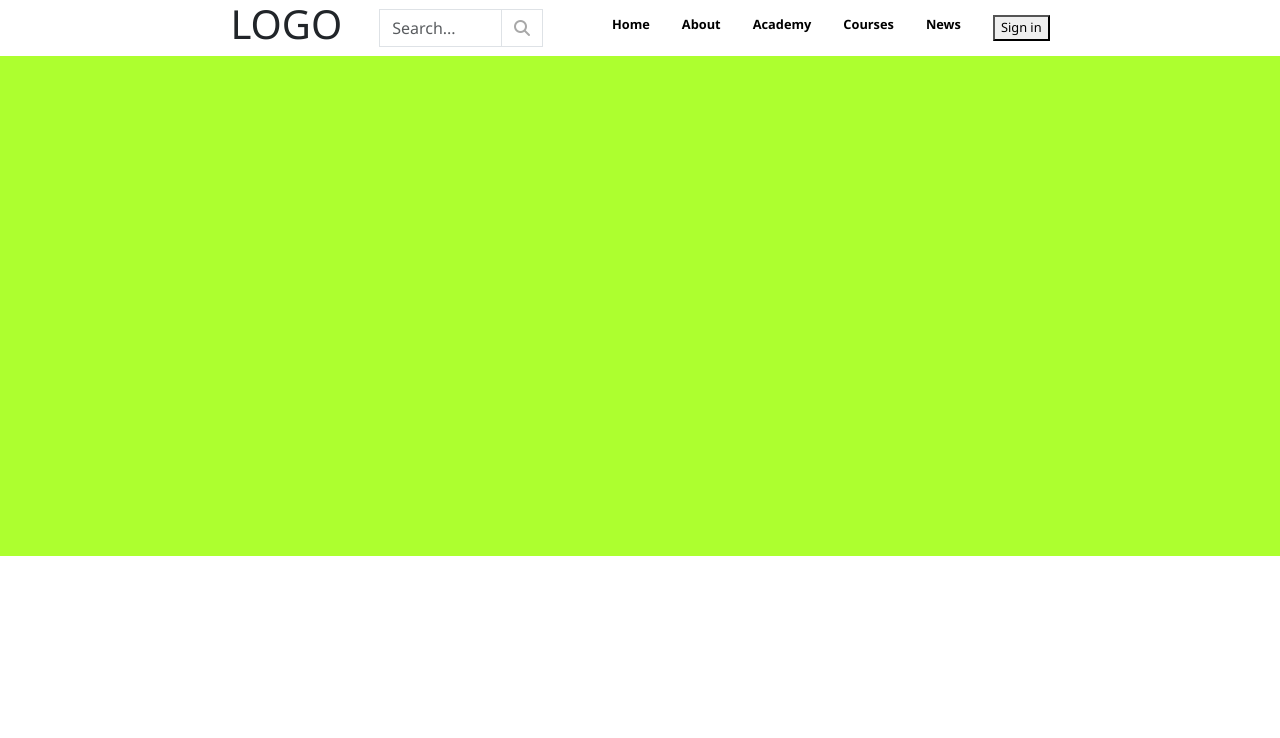
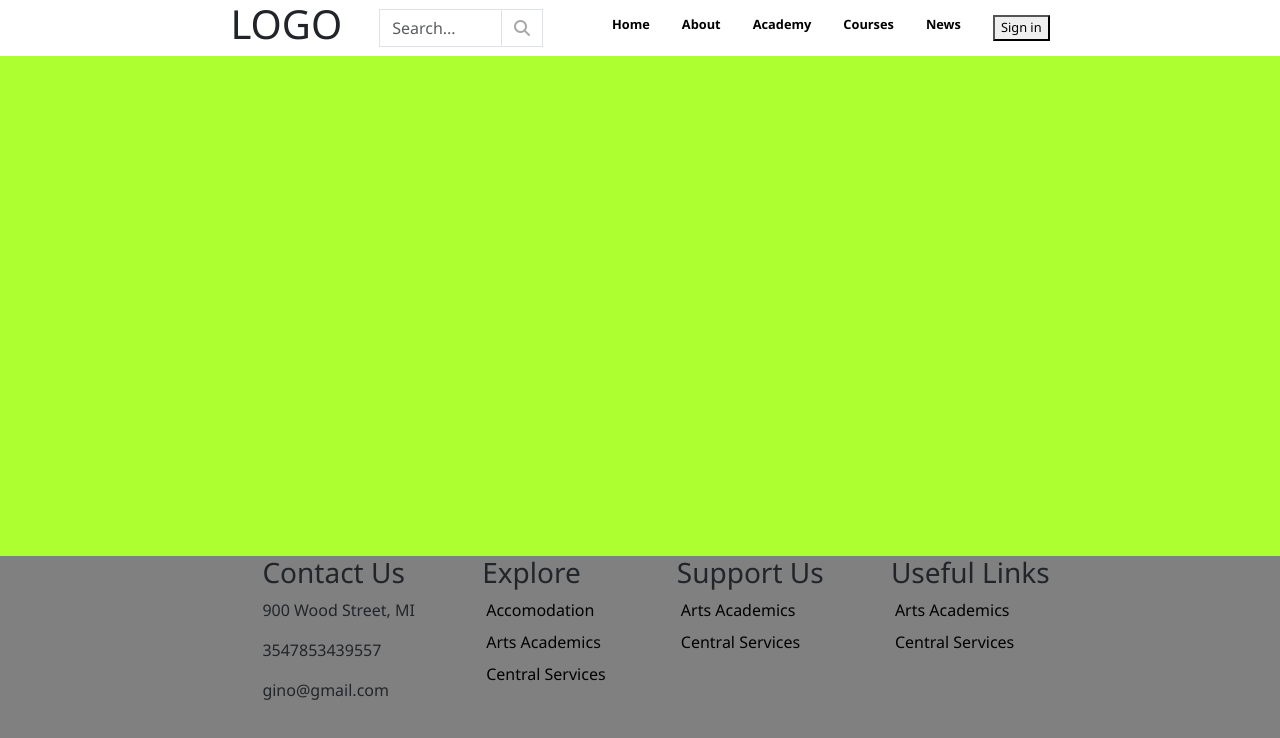
Before and after one commit to francescotroiano98/proj-html-vuejs, a Vue app: page / in a window 1280 px wide. Shown: the top 738 px of the page. Built offline with nearby package versions, Linux system fonts and the light colour scheme.

Commit message:
doing footer section adding links dinamically

```diff
--- a/src/components/AppFooter.vue
+++ b/src/components/AppFooter.vue
@@ -1,13 +1,57 @@
 <template>
-    <div>
+    <footer>
+        <section class="my_container">
 
-    </div>
+            <div class="newsletter">
+
+            </div>
+            <FooterNavbar :footerbar="footerbar"/>
+
+
+        </section>
+    </footer>
 </template>
 <script>
+import FooterNavbar from './FooterNavbar.vue';
 export default {
-    name:"AppFooter"
+    name:"AppFooter",
+    components:{
+        FooterNavbar
+    },
+
+    data(){
+        return{
+            footerbar: [
+        {
+          name: 'Contact Us',
+          address:'900 Wood Street, MI',
+          phone:'3547853439557',
+          email:'gino@gmail.com'
+        },
+        {
+          name: 'Explore',
+          links: ['Accomodation', 'Arts Academics', 'Central Services']
+        },
+        {
+          name: 'Support Us',
+          links: ['Arts Academics', 'Central Services']
+        },
+        {
+          name: 'Useful Links',
+          links: ['Arts Academics', 'Central Services']
+        },
+
+      ]
+
+        }
+
+
+    },
 }
 </script>
 <style lang="scss">
-
+    footer{
+        height: 500px;
+        background-color: gray;
+    }
 </style>
--- /dev/null
+++ b/src/components/FooterNavbar.vue
@@ -0,0 +1,32 @@
+<template>
+    <div class="footer-nav">
+        <ul class="d-flex justify-content-between">
+            <li v-for="footerlink in footerbar">
+
+               <h3>{{ footerlink.name }}</h3>
+                <div v-if="footerlink.name === 'Contact Us'">
+                    <p>{{ footerlink.address }}</p>
+                    <p>{{ footerlink.phone }}</p>
+                    <p>{{ footerlink.email }}</p>
+                </div>
+                <div class="d-flex flex-column" v-else>
+                    <a href="#" class="px-1 mb-2" v-for="link in footerlink.links">{{ link }}</a>
+                </div>
+            </li>
+        </ul>
+    </div>
+</template>
+<script>
+export default {
+    name:'FooterNavbar',
+    props:{
+        footerbar:Object
+    }
+}
+</script>
+<style lang="scss" scoped>
+a{
+    color: black;
+}
+
+</style>
--- a/src/components/Navbar.vue
+++ b/src/components/Navbar.vue
@@ -25,11 +25,9 @@ export default {
 <style lang="scss" scoped>
 
 li{
-        list-style: none;
         margin-right: 2rem;
     }
 a{
-    text-decoration: none;
     color: black;
 
 }
--- a/src/styles/general.scss
+++ b/src/styles/general.scss
@@ -13,3 +13,10 @@ header{
     font-weight: 600;
 
 }
+
+li{
+    list-style: none;
+}
+a{
+    text-decoration: none;
+}
```
